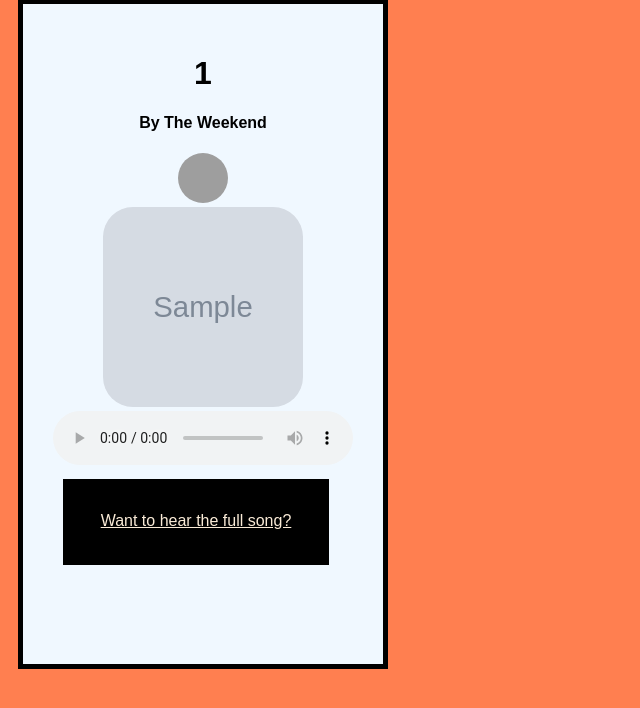
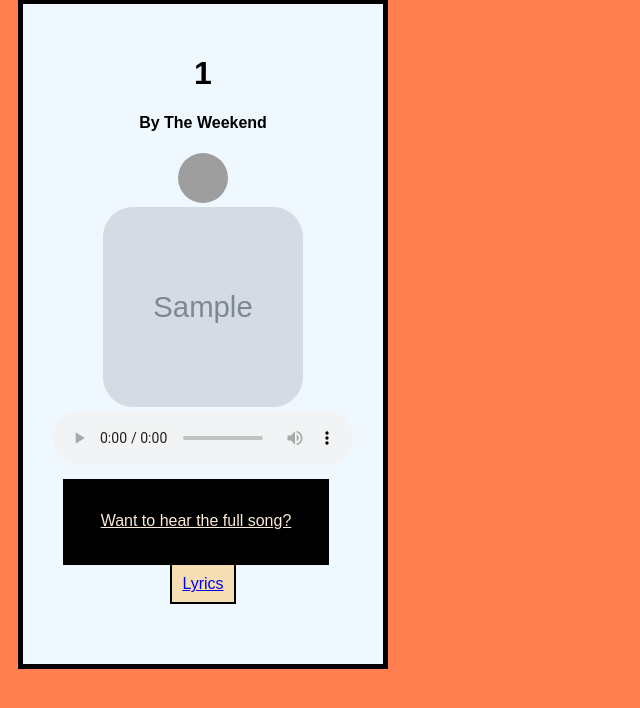
Before and after one commit to shreshth12/SpotifyWithSpotipy, a Flask app: template templates/index.html in a window 1280 px wide. Shown: the part 19-727 px from the top of the page, without its empty margins (0-640 px from the left). Run offline with Flask 2, Linux system fonts and the light colour scheme; the template is opened without the code that fills it: most values are stand-ins (such as "Sample title", 1, 10 or a date in 2020); grey boxes marked "Sample" are stand-in pictures; parts of the project's set-up code (start-up, migrations or seed data) failed here and were passed over; grey boxes are pictures that could not be loaded.

Commit message:
Added links to the page

```diff
--- a/static/style.css
+++ b/static/style.css
@@ -37,3 +37,10 @@ body {
   width: 50px;
   border-radius: 30px;
 }
+
+.lyricsLinks{
+  padding: 10px;
+  border: 2px solid rgb(0, 0, 0);
+  background-color: wheat;
+  text-align: center;
+}
--- a/templates/index.html
+++ b/templates/index.html
@@ -45,6 +45,10 @@
 
         <a class = "links" href="{{ artists[random_number][0][track]['link_to_song'] }}" target=”_blank”>Want to hear the full song?</a>
 
+        <br>
+
+        <a class = "lyricsLinks" href="{{ artists[random_number][0][track]['lyrics_url'] }}" target=”_blank”>Lyrics</a>
+
     </div>
     {% endfor %}
 
```
Also changed, not shown: functions.py (+1 -11 lines).
